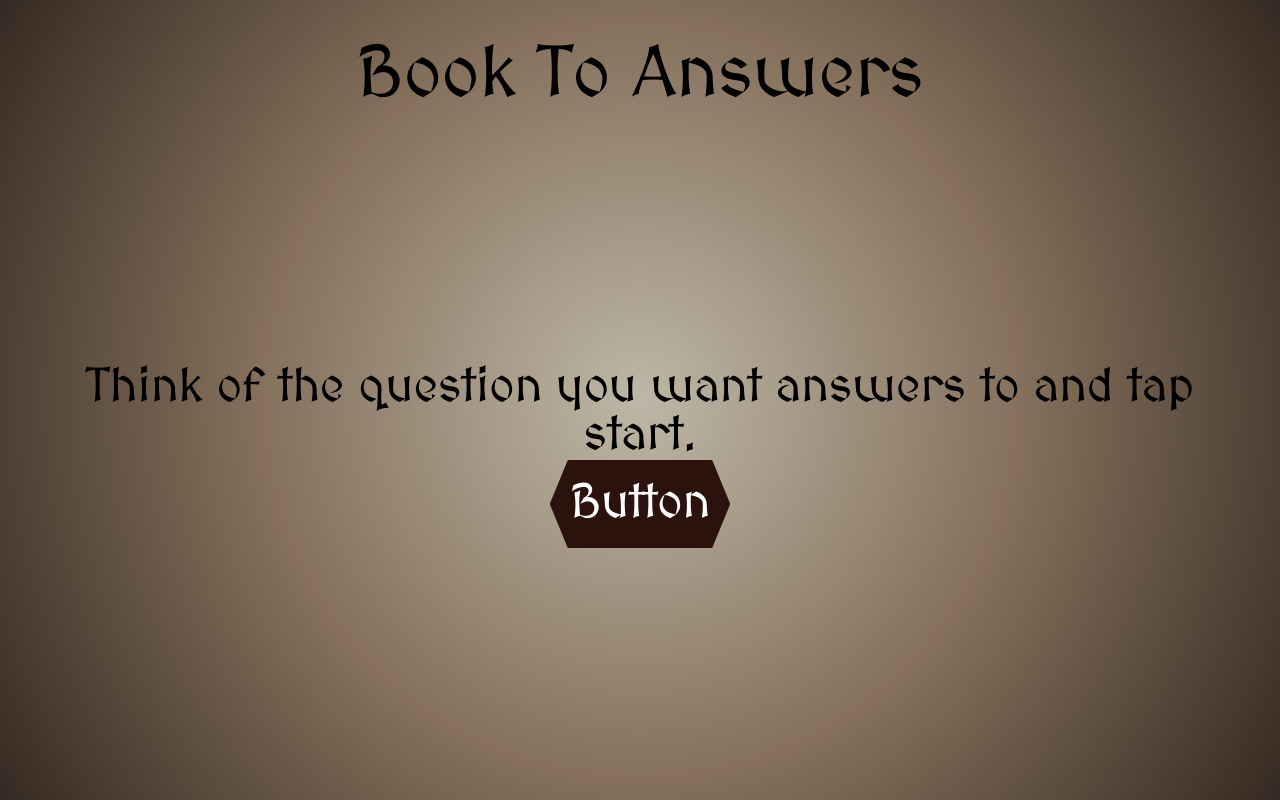
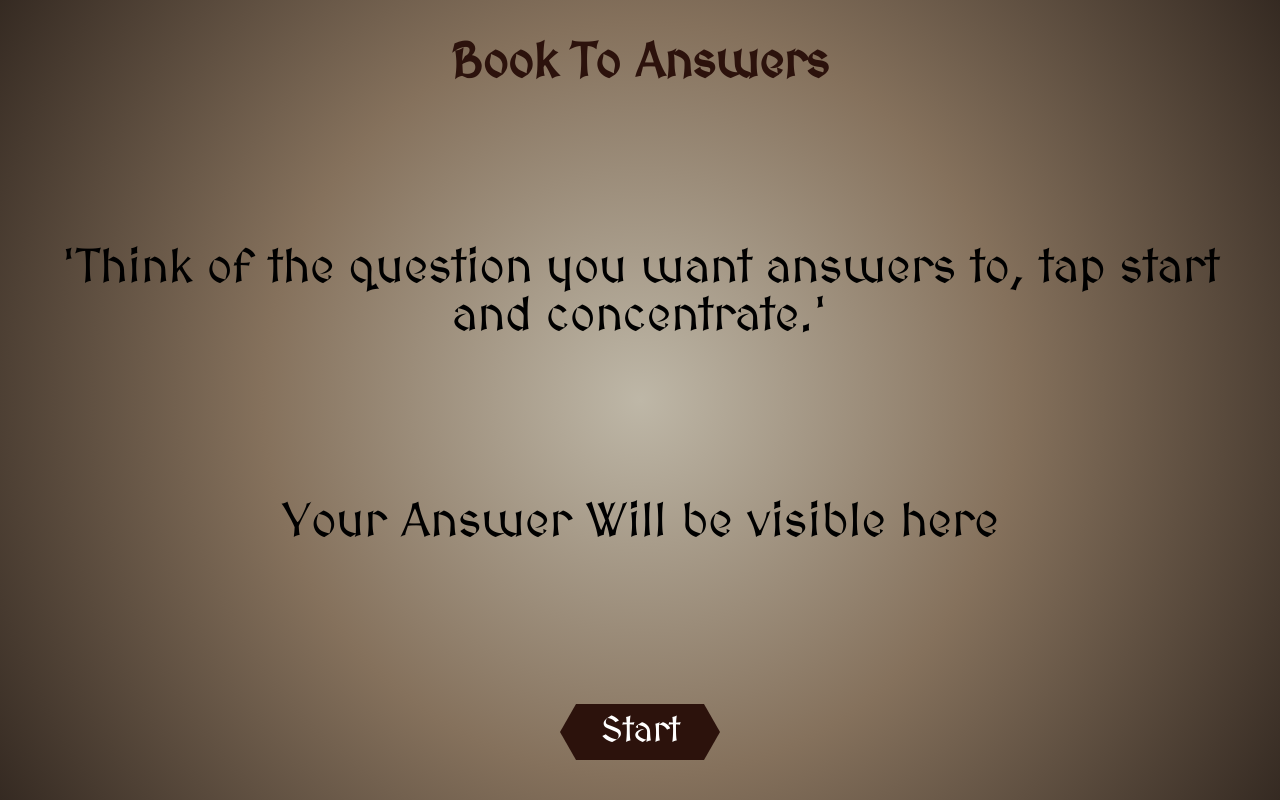
Before and after one commit to BishalK007/bookofanswers, a Next.js app: page / in a window 1280 px wide. Built offline with nearby package versions, Linux system fonts and the light colour scheme.

Commit message:
Logic doen TODO: fix animatiosn

```diff
--- /dev/null
+++ b/app/api/getrandomquote/route.ts
@@ -0,0 +1,30 @@
+import * as fs from 'fs';
+import jsYaml from 'js-yaml';
+
+export const GET = async (request: Request): Promise<Response> => {
+    try{
+        const fileContents = fs.readFileSync('public/data.yaml', 'utf8');
+        const data = jsYaml.load(fileContents) as {quotes: string[]};
+
+        const randomIndex = Math.floor(Math.random() * data.quotes.length);
+        const randomQuote = data.quotes[randomIndex];
+
+        return new Response(
+            JSON.stringify({
+                quote: randomQuote
+            }),
+            {
+                status: 200,
+            }
+        )
+    }catch(error) {
+        return new Response(
+            JSON.stringify({
+                quote: "Server Error"
+            }),
+            {
+                status: 500,
+            }
+        )
+    }
+}
--- a/app/globals.css
+++ b/app/globals.css
@@ -6,6 +6,30 @@
 
 .gradient-background {
   background: radial-gradient(circle at center, #beb7a7, #85715c, #352a22);
-  width: 100%;
-  height: 100vh;
 }
+
+.fade-in {
+  opacity: 1;
+  transition: opacity 0.5s ease-in;
+}
+
+.fade-out {
+  opacity: 0;
+  transition: opacity 0.5s ease-out;
+}
+
+.animate-bounce {
+  animation: bounce 2s infinite;
+}
+
+@keyframes bounce {
+  0%, 20%, 50%, 80%, 100% {
+    transform: translateY(0);
+  }
+  40% {
+    transform: translateY(-30px);
+  }
+  60% {
+    transform: translateY(-15px);
+  }
+}
--- a/app/page.tsx
+++ b/app/page.tsx
@@ -1,17 +1,47 @@
-import Button from '@components/button'
-import React from 'react'
+'use client'
+import { Button } from '@components/ui/button'
+import { cn } from '@lib/utils'
+import React, { useState } from 'react'
+import * as yaml from 'js-yaml'
+import * as fs from 'fs'
+import Image from 'next/image'
 
 const Page = () => {
+  const [isDrawing, setIsDrawing] = useState<Boolean>(false)
+  const [responsequote, setResponsequote] = useState("Your Answer Will be visible here");
+
+  const onButtonClick = async () => {
+    if(!isDrawing){
+      setIsDrawing(true);
+    }
+    else{
+      const response = await fetch('/api/getrandomquote');
+      const data = await response.json();
+      setResponsequote(data.quote);
+      setIsDrawing(false);
+    }
+  }
+
+
   return (
-    <div className='gradient-background  w-screen h-screen font-medival flex flex-col px-10 text-center'>
-      <div className='flex flex-row justify-center text-7xl pt-10'>Book To Answers</div>
-      <div className='w-full flex-grow flex flex-col justify-center items-center text-5xl'>
-        Think of the question you want answers to and tap start.
-        <Button
-        />
+    <div className='gradient-background w-screen h-[100dvh] font-medival flex flex-col px-10 text-center content-center'>
+  <div className='flex flex-row justify-center text-5xl font-bold text-customBrown pt-10'>Book To Answers</div>
+  <div className='w-full flex-grow flex flex-col justify-evenly items-center content-evenly text-2xl md:text-5xl'>
+    <div>
+      {!isDrawing && <div>'Think of the question you want answers to, tap start and concentrate.'</div>}
+      {isDrawing && <div>'When You want your answer tap stop'</div>}
+    </div>
+    {!isDrawing && <div className='fade-in'>{responsequote}</div>}
+    {isDrawing &&
+      <div className="animate-bounce">
+        <Image src="/mascot.png" className='sm:scale-125' height={200} width={200} alt="Animated Image" />
       </div>
-
-    </div>
+    }
+  </div>
+  <Button className={cn('text-white p-5 clip-diamond self-center bg-customBrown h-12 w-30 text-2xl sm:h-14 sm:w-40 sm:text-4xl mb-10')}
+    onClick={onButtonClick}
+  >{isDrawing ? 'Stop' : 'Start'}</Button>
+</div>
   )
 }
 
--- a/components/button.tsx
+++ /dev/null
@@ -1,13 +0,0 @@
-import { cn } from '@lib/utils'
-import React from 'react'
-
-const Button = () => {
-  return (
-    <div className={cn(
-      'text-white p-5 clip-diamond',
-      'bg-customBrown'
-    )}>Button</div>
-  )
-}
-
-export default Button
--- /dev/null
+++ b/components/ui/button.tsx
@@ -0,0 +1,56 @@
+import * as React from "react"
+import { Slot } from "@radix-ui/react-slot"
+import { cva, type VariantProps } from "class-variance-authority"
+
+import { cn } from "@/lib/utils"
+
+const buttonVariants = cva(
+  "inline-flex items-center justify-center whitespace-nowrap rounded-md text-sm font-medium ring-offset-background transition-colors focus-visible:outline-none focus-visible:ring-2 focus-visible:ring-ring focus-visible:ring-offset-2 disabled:pointer-events-none disabled:opacity-50",
+  {
+    variants: {
+      variant: {
+        default: "bg-primary text-primary-foreground hover:bg-primary/90",
+        destructive:
+          "bg-destructive text-destructive-foreground hover:bg-destructive/90",
+        outline:
+          "border border-input bg-background hover:bg-accent hover:text-accent-foreground",
+        secondary:
+          "bg-secondary text-secondary-foreground hover:bg-secondary/80",
+        ghost: "hover:bg-accent hover:text-accent-foreground",
+        link: "text-primary underline-offset-4 hover:underline",
+      },
+      size: {
+        default: "h-10 px-4 py-2",
+        sm: "h-9 rounded-md px-3",
+        lg: "h-11 rounded-md px-8",
+        icon: "h-10 w-10",
+      },
+    },
+    defaultVariants: {
+      variant: "default",
+      size: "default",
+    },
+  }
+)
+
+export interface ButtonProps
+  extends React.ButtonHTMLAttributes<HTMLButtonElement>,
+    VariantProps<typeof buttonVariants> {
+  asChild?: boolean
+}
+
+const Button = React.forwardRef<HTMLButtonElement, ButtonProps>(
+  ({ className, variant, size, asChild = false, ...props }, ref) => {
+    const Comp = asChild ? Slot : "button"
+    return (
+      <Comp
+        className={cn(buttonVariants({ variant, size, className }))}
+        ref={ref}
+        {...props}
+      />
+    )
+  }
+)
+Button.displayName = "Button"
+
+export { Button, buttonVariants }
--- a/package.json
+++ b/package.json
@@ -9,16 +9,20 @@
     "lint": "next lint"
   },
   "dependencies": {
+    "@radix-ui/react-slot": "^1.1.0",
     "class-variance-authority": "^0.7.0",
     "clsx": "^2.1.1",
+    "js-yaml": "^4.1.0",
     "lucide-react": "^0.396.0",
     "next": "14.2.4",
     "react": "^18",
     "react-dom": "^18",
     "tailwind-merge": "^2.3.0",
-    "tailwindcss-animate": "^1.0.7"
+    "tailwindcss-animate": "^1.0.7",
+    "yaml-loader": "^0.8.1"
   },
   "devDependencies": {
+    "@types/js-yaml": "^4.0.9",
     "@types/node": "^20",
     "@types/react": "^18",
     "@types/react-dom": "^18",
--- a/tailwind.config.ts
+++ b/tailwind.config.ts
@@ -11,6 +11,9 @@ const config = {
   prefix: "",
   theme: {
     extend: {
+      height: {
+        'screen-vh': 'calc(var(--vh) * 100)', // Custom height using the CSS variable
+      },
       clipPath: {
         'diamond': 'polygon(50% 0%, 100% 50%, 50% 100%, 0% 50%)',
       },
```
Also changed, not shown: public/data.yaml (added, +21 -0 lines), public/mascot.png (added), 1 other file (tests, documents, lock files or other folders).
